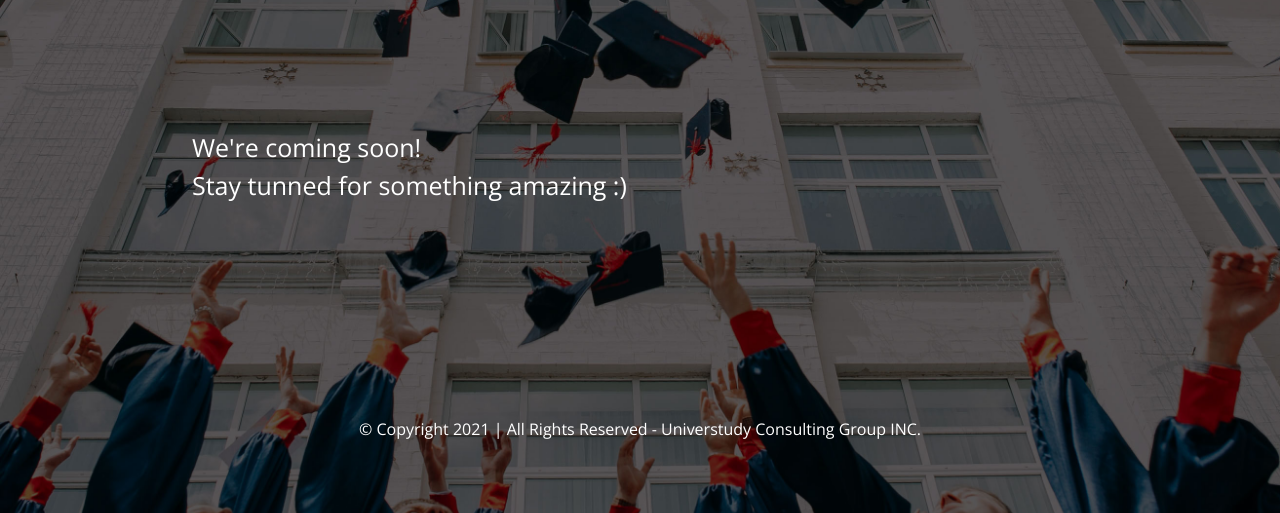
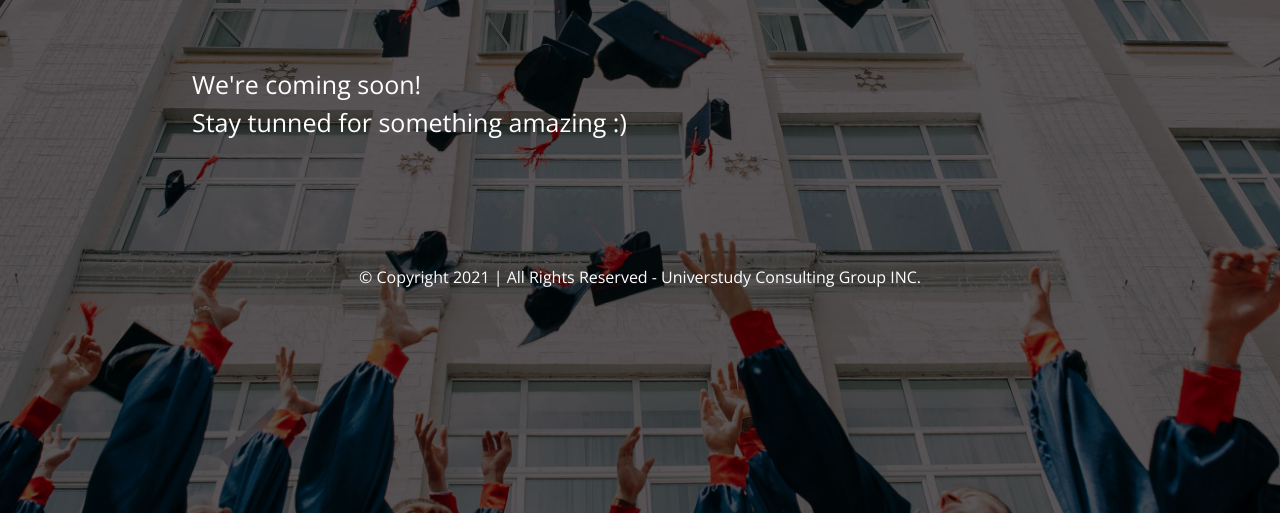
Before and after one commit to andypark2021/universtudyzone, a plain HTML site: page index.html in a window 1280 px wide. Shown: the part 287-800 px from the top of the page. Drawn offline with nearby package versions, Linux system fonts and the light colour scheme.

Commit message:
Add files via upload

```diff
--- a/style.css
+++ b/style.css
@@ -69,10 +69,11 @@ footer {
 
   h2 {
     font-size: 25px;
+    margin-top: 8%;
   }
 
   footer {
-    margin-top: 17%;
+    margin-top: 10%;
   }
 }
 
```
